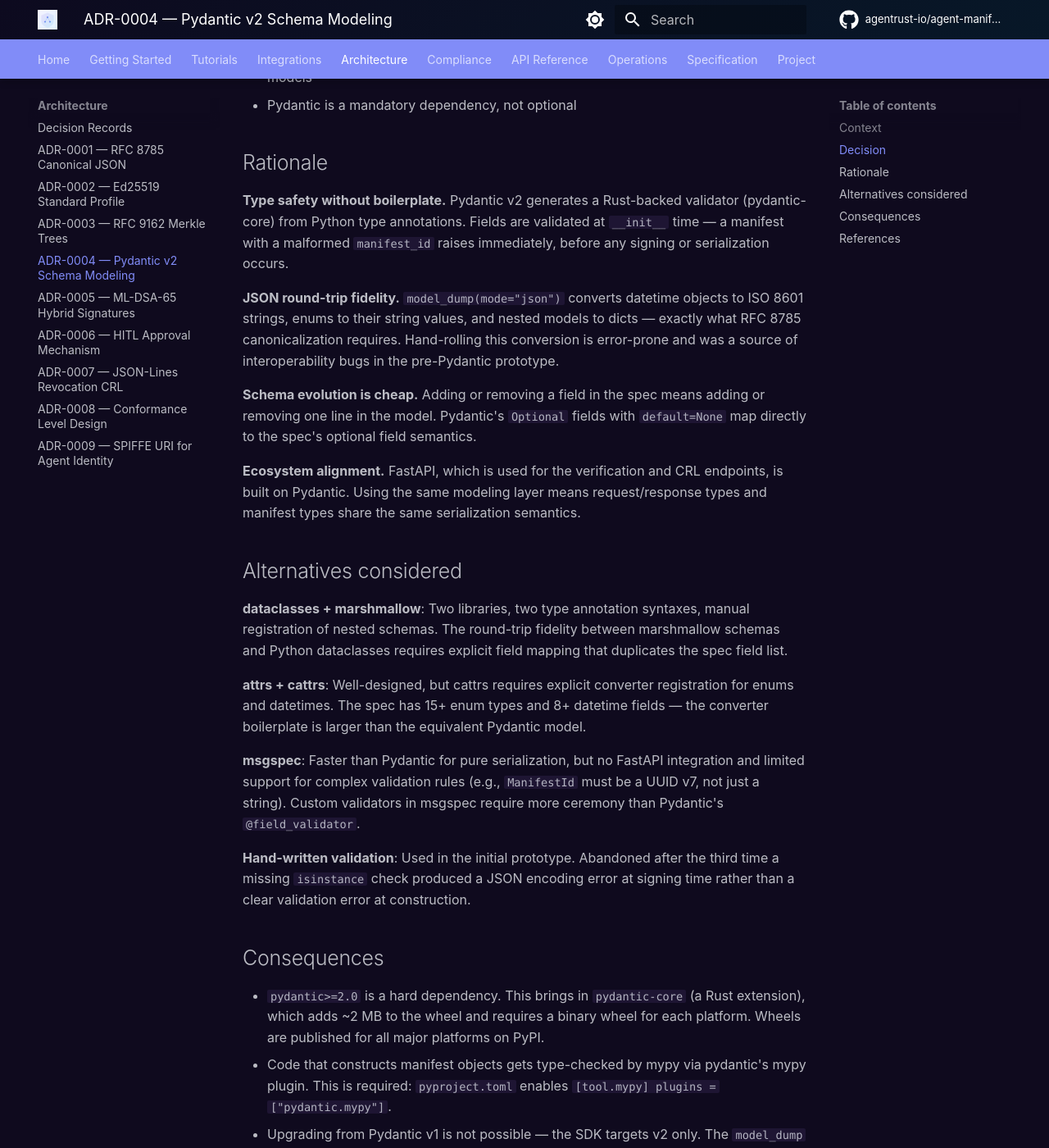
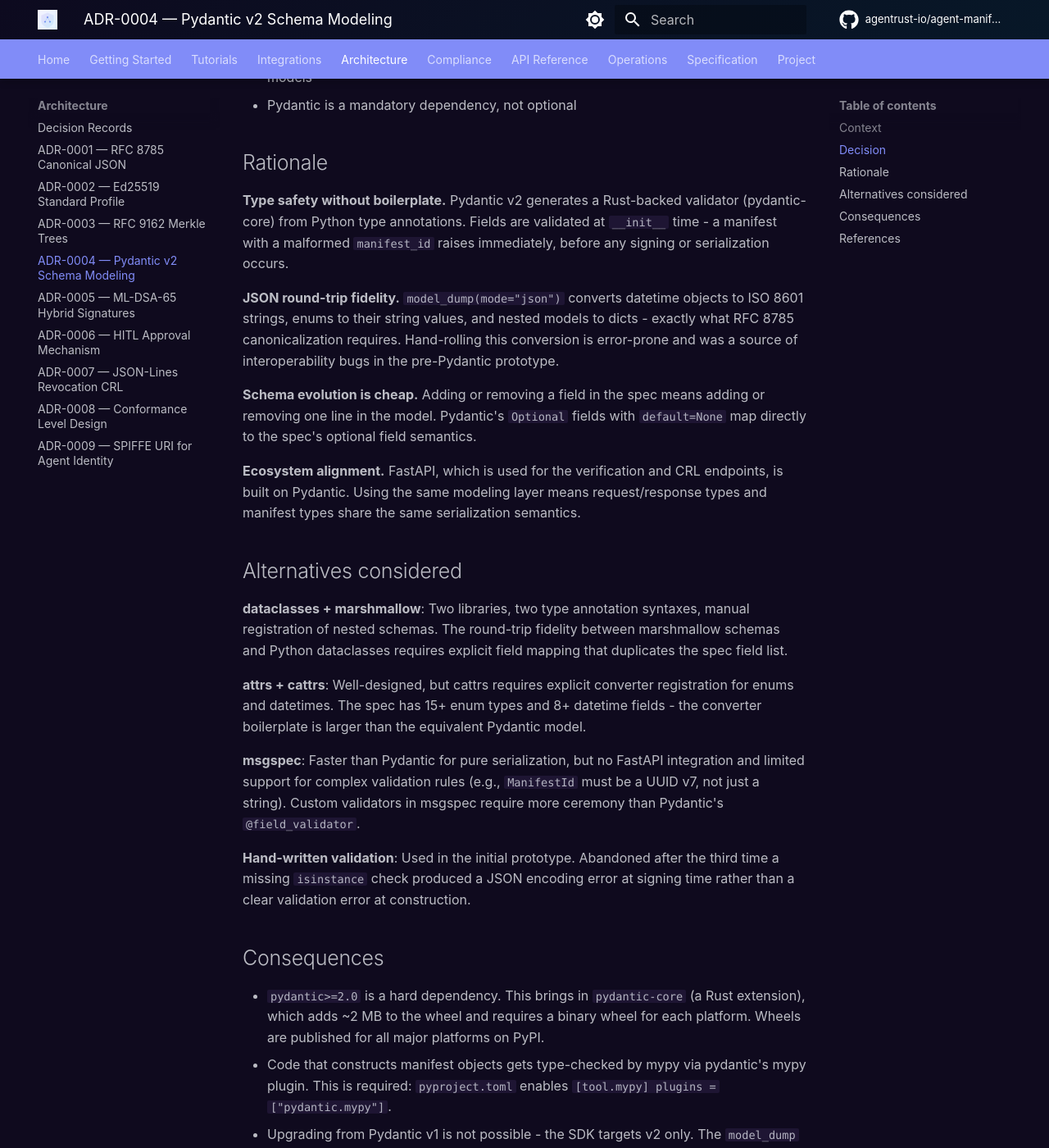
Before and after one commit to agentrust-io/agent-manifest, an MkDocs documentation site: the page built from docs/adr/0004-pydantic-v2-schema-modeling.md, in a window 1280 px wide and 1400 px high, scrolled down 949 px. Shown: the whole window at 82% size. Built offline with MkDocs 1.6.1 and Material for MkDocs 9.7.7, drawn with Linux system fonts in a browser that asks for light colours; some web fonts are replaced; comment, search, counter and statistics services are not loaded.

Commit message:
docs: remove em dashes

```diff
--- a/docs/adr/0004-pydantic-v2-schema-modeling.md
+++ b/docs/adr/0004-pydantic-v2-schema-modeling.md
@@ -28,9 +28,9 @@ Specifically:
 
 ## Rationale
 
-**Type safety without boilerplate.** Pydantic v2 generates a Rust-backed validator (pydantic-core) from Python type annotations. Fields are validated at `__init__` time — a manifest with a malformed `manifest_id` raises immediately, before any signing or serialization occurs.
+**Type safety without boilerplate.** Pydantic v2 generates a Rust-backed validator (pydantic-core) from Python type annotations. Fields are validated at `__init__` time  -  a manifest with a malformed `manifest_id` raises immediately, before any signing or serialization occurs.
 
-**JSON round-trip fidelity.** `model_dump(mode="json")` converts datetime objects to ISO 8601 strings, enums to their string values, and nested models to dicts — exactly what RFC 8785 canonicalization requires. Hand-rolling this conversion is error-prone and was a source of interoperability bugs in the pre-Pydantic prototype.
+**JSON round-trip fidelity.** `model_dump(mode="json")` converts datetime objects to ISO 8601 strings, enums to their string values, and nested models to dicts  -  exactly what RFC 8785 canonicalization requires. Hand-rolling this conversion is error-prone and was a source of interoperability bugs in the pre-Pydantic prototype.
 
 **Schema evolution is cheap.** Adding or removing a field in the spec means adding or removing one line in the model. Pydantic's `Optional` fields with `default=None` map directly to the spec's optional field semantics.
 
@@ -40,7 +40,7 @@ Specifically:
 
 **dataclasses + marshmallow**: Two libraries, two type annotation syntaxes, manual registration of nested schemas. The round-trip fidelity between marshmallow schemas and Python dataclasses requires explicit field mapping that duplicates the spec field list.
 
-**attrs + cattrs**: Well-designed, but cattrs requires explicit converter registration for enums and datetimes. The spec has 15+ enum types and 8+ datetime fields — the converter boilerplate is larger than the equivalent Pydantic model.
+**attrs + cattrs**: Well-designed, but cattrs requires explicit converter registration for enums and datetimes. The spec has 15+ enum types and 8+ datetime fields  -  the converter boilerplate is larger than the equivalent Pydantic model.
 
 **msgspec**: Faster than Pydantic for pure serialization, but no FastAPI integration and limited support for complex validation rules (e.g., `ManifestId` must be a UUID v7, not just a string). Custom validators in msgspec require more ceremony than Pydantic's `@field_validator`.
 
@@ -50,7 +50,7 @@ Specifically:
 
 - `pydantic>=2.0` is a hard dependency. This brings in `pydantic-core` (a Rust extension), which adds ~2 MB to the wheel and requires a binary wheel for each platform. Wheels are published for all major platforms on PyPI.
 - Code that constructs manifest objects gets type-checked by mypy via pydantic's mypy plugin. This is required: `pyproject.toml` enables `[tool.mypy] plugins = ["pydantic.mypy"]`.
-- Upgrading from Pydantic v1 is not possible — the SDK targets v2 only. The `model_dump` / `model_validate` API names are v2-specific.
+- Upgrading from Pydantic v1 is not possible  -  the SDK targets v2 only. The `model_dump` / `model_validate` API names are v2-specific.
 - Future SDK ports (.NET, Go, Rust) must implement equivalent validation logic without Pydantic. The Python implementation serves as the reference for field constraints.
 
 ## References
```
